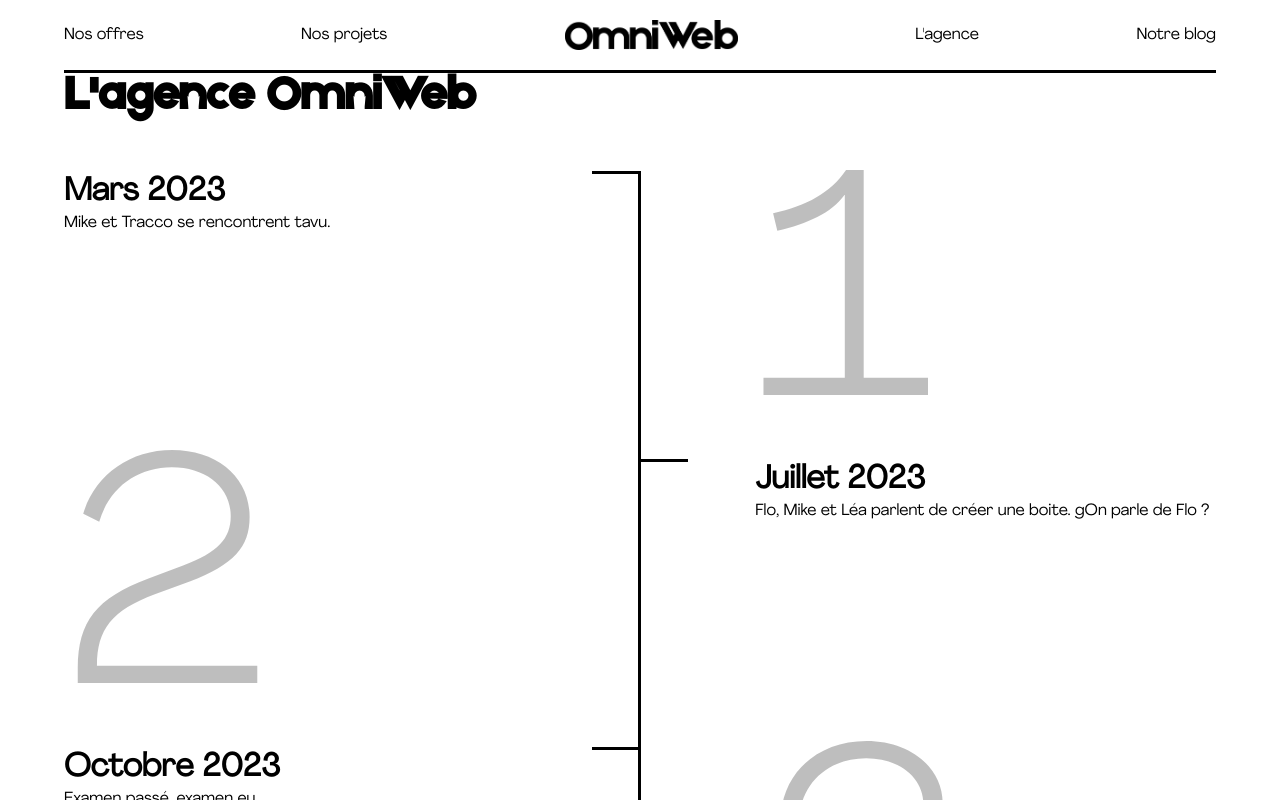
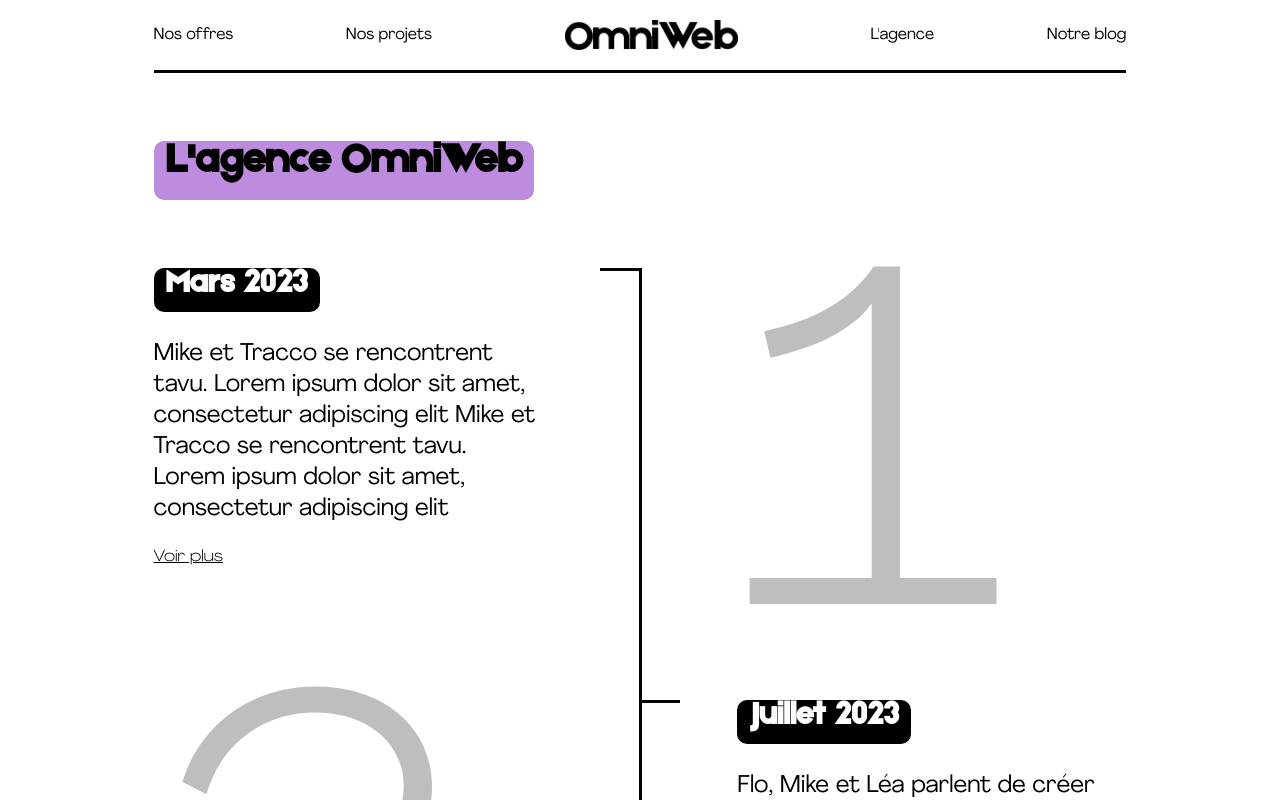
Before and after one commit to traccoenlea/omniweb, a React (Create React App) app: page /agence in a window 1280 px wide. Shown: the top 800 px of the page. Built offline with nearby package versions, Linux system fonts and the light colour scheme.

Commit message:
feat style page agency

```diff
--- a/src/assets/style/base.scss
+++ b/src/assets/style/base.scss
@@ -11,12 +11,13 @@
 
 .appContainer {
   margin: 0 5%;
+  margin: 0 12% 0 12%;
 }
 
 h1 {
   color: var(--primary);
   font-family: "Etna";
-  font-size: 300%;
+  font-size: 2.6rem;
 }
 
 h2 {
--- a/src/assets/style/components/agency.scss
+++ b/src/assets/style/components/agency.scss
@@ -1,3 +1,16 @@
+.TitleAgencyContainer {
+  margin: 7% 0 7% 0;
+  width: fit-content;
+  height: fit-content;
+  background-color: var(--accent);
+  display: flex;
+  border-radius: 10px;
+
+  .TitleAgency {
+    margin: 0 12px 18px 12px;
+  }
+}
+
 .agencyContainer {
   margin: 50px 0;
 
@@ -10,6 +23,7 @@
   }
 
   .stepContainer {
+    position: relative;
     width: 100%;
 
     .topBorder {
@@ -24,10 +38,57 @@
     .stepText,
     .stepNumber {
       width: 40%;
+
+      .TitleDateContainer {
+        margin: 0 0 7% 0;
+        width: fit-content;
+        height: fit-content;
+        background-color: var(--primary);
+        display: flex;
+        border-radius: 10px;
+
+        .TitleDate {
+          margin: 0 12px 12px 12px;
+          color: var(--secondary);
+          font-family: "Etna";
+        }
+      }
+      .TextDate {
+        font-size: 1.5rem;
+        margin: 0 0 5% 0;
+      }
+      .ButtonChronoModal:hover {
+        box-shadow: inset 100px 0 0 0 var(--primary);
+        color: white;
+        text-decoration: none;
+      }
+      .ButtonChronoModal:active {
+        transform: scale(1.1);
+      }
+      .ButtonChronoModal {
+        border: none;
+        background: none;
+        height: 6%;
+        width: fit-content;
+        border-radius: 5px;
+        left: 0;
+        font-family: "Agrandir Wide Light";
+        font-size: 1rem;
+        text-decoration: underline;
+        cursor: pointer;
+        box-shadow: inset 0 0 0 0 var(--primary);
+        color: var(--primary);
+        margin: 0 -0.25rem;
+        padding: 0 0.25rem;
+        display: flex;
+        justify-content: center;
+        align-items: center;
+        transition: color 0.3s ease-in-out, box-shadow 0.3s ease-in-out;
+      }
     }
 
     .stepNumber {
-      font-size: 20rem;
+      font-size: 30rem;
       opacity: 0.25;
       //CHECK HERE FOR THE CSS NUMBER AND SPACE BEFORE AND AFTER TEXT
       line-height: 90%;
--- /dev/null
+++ b/src/assets/style/components/modalChrono.scss
@@ -0,0 +1,37 @@
+.modalChrono {
+  padding: 5%;
+  z-index: 5000;
+  position: fixed;
+  bottom: 5rem;
+  width: 70vw;
+  height: fit-content;
+  background-color: var(--secondary);
+  box-shadow: rgba(255, 255, 255, 0.1) 0px 1px 1px 0px inset,
+    rgba(50, 50, 93, 0.25) 0px 50px 100px -20px,
+    rgba(0, 0, 0, 0.3) 0px 30px 60px -30px;
+  opacity: 0;
+  visibility: hidden;
+  border-radius: 10px;
+
+  button {
+    position: absolute;
+    right: 2%;
+    top: 10%;
+    border: none;
+    background: none;
+    transition: transform 0.3s;
+  }
+  button:hover {
+    transform: scale(1.1);
+    cursor: pointer;
+  }
+
+  h2 {
+    margin-bottom: 3%;
+  }
+
+  &.active {
+    opacity: 1;
+    visibility: visible;
+  }
+}
--- a/src/assets/style/index.scss
+++ b/src/assets/style/index.scss
@@ -9,3 +9,4 @@
 @use "./components/homepage.scss";
 @use "./components/atouts.scss";
 @use "./components/agency.scss";
+@use "./components/modalChrono.scss";
--- a/src/components/components/Chronologie.js
+++ b/src/components/components/Chronologie.js
@@ -1,39 +1,46 @@
-import React from "react";
+import React, { useState } from "react";
+import ModalChronologie from "./ModalChronologie";
 
 export const Chronologie = () => {
+  const [openModalIndex, setOpenModalIndex] = useState(null);
+
+  const handleClickModal = (index) => {
+    setOpenModalIndex(index);
+  };
+
   let dataChrono = [
     {
       id: 1,
       title: "Mars 2023",
-      text: "Mike et Tracco se rencontrent tavu.",
+      text: "Mike et Tracco se rencontrent tavu. Lorem ipsum dolor sit amet, consectetur adipiscing elit Mike et Tracco se rencontrent tavu. Lorem ipsum dolor sit amet, consectetur adipiscing elit ",
       left: true,
       right: false,
     },
     {
       id: 2,
       title: "Juillet 2023",
-      text: "Flo, Mike et Léa parlent de créer une boite. gOn parle de Flo ?",
+      text: "Flo, Mike et Léa parlent de créer une boite. gOn parle de Flo ? Lorem ipsum dolor sit amet, Flo, Mike et Léa parlent de créer une boite. gOn parle de Flo ? Lorem ipsum dolor sit amet, ",
       left: false,
       right: true,
     },
     {
       id: 3,
       title: "Octobre 2023",
-      text: "Examen passé, examen eu",
+      text: "Examen passé, examen eu Lorem ipsum dolor sit amet, consectetur adipiscing elit Examen passé, examen eu Lorem ipsum dolor sit amet, consectetur adipiscing elit ",
       left: true,
       right: false,
     },
     {
       id: 4,
       title: "Novembre 2023",
-      text: "Direction la BGE et début de la formation CCPE",
+      text: "Direction la BGE et début de la formation CCPE Lorem ipsum dolor sit amet, Direction la BGE et début de la formation CCPE Lorem ipsum dolor sit amet, ",
       left: false,
       right: true,
     },
     {
       id: 5,
       title: "Février 2024",
-      text: "Exams sur exams, CCPE acquis (trouver un moyen de le mettre en avant sans dire que c'est 1 sur 2) + Entrée en incubatest",
+      text: "Exams sur exams, CCPE acquis (trouver un moyen de le mettre en avant sans dire que c'est 1 sur 2) + Entrée en incubatest Exams sur exams, CCPE acquis (trouver un moyen de le mettre en avant sans dire que c'est 1 sur 2) + Entrée en incubatest ",
       left: true,
       right: false,
     },
@@ -46,9 +53,18 @@
           {d.left ? (
             <div className="stepContainer flex">
               <div className="stepText">
-                <h2>{d.title}</h2>
-                <p>{d.text}</p>
+                <div className="TitleDateContainer">
+                  <h2 className="TitleDate">{d.title}</h2>
+                </div>
+                <p className="TextDate">{d.text}</p>
+                <button
+                  className="ButtonChronoModal"
+                  onClick={() => handleClickModal(i)}
+                >
+                  Voir plus
+                </button>
               </div>
+
               <div className="middleContainer flex jcc">
                 <div
                   className={`${d.left ? "topBorder" : ""} blankSpace`}
@@ -74,11 +90,25 @@
               </div>
 
               <div className="stepText">
-                <h2>{d.title}</h2>
-                <p>{d.text}</p>
+                <div className="TitleDateContainer">
+                  <h2 className="TitleDate">{d.title}</h2>
+                </div>
+                <p className="TextDate">{d.text}</p>
+                <button
+                  className="ButtonChronoModal"
+                  onClick={() => handleClickModal(i)}
+                >
+                  Voir plus
+                </button>
               </div>
             </div>
           )}
+          <ModalChronologie
+            key={i}
+            isOpen={openModalIndex === i}
+            dataChrono={d}
+            handleCloseModal={() => setOpenModalIndex(null)}
+          />
         </div>
       ))}
       <div className="wideText flex jcc mt30">To be continued...</div>
--- /dev/null
+++ b/src/components/components/ModalChronologie.js
@@ -0,0 +1,20 @@
+import React from "react";
+import Cross from "../../assets/img/cross.png";
+
+function ModalChronologie({ isOpen, dataChrono, handleCloseModal }) {
+  return (
+    <div className={`modalChrono ${isOpen ? "active" : ""}`}>
+      {isOpen && (
+        <>
+          <h2>{dataChrono.title}</h2>
+          <p>{dataChrono.text}</p>
+          <button onClick={handleCloseModal}>
+            <img src={Cross} alt="Croix pour fermer le détail" />
+          </button>
+        </>
+      )}
+    </div>
+  );
+}
+
+export default ModalChronologie;
--- a/src/components/pages/Agency.js
+++ b/src/components/pages/Agency.js
@@ -4,11 +4,14 @@
 export const Agency = () => {
   return (
     <div className="appContainer">
-      <h1>L'agence OmniWeb</h1>
+      <div className="agencyContainer">
+        <div className="TitleAgencyContainer">
+          <h1 className="TitleAgency">L'agence OmniWeb</h1>
+        </div>
 
-      <Chronologie />
+        <Chronologie />
 
-      {/* <div className="agencyContainer">
+        {/* <div className="agencyContainer">
         <div className="stepContainer flex">
           <div className="stepText">
             <h1>Titre ici</h1>
@@ -22,7 +25,7 @@
         </div>
       </div> */}
 
-      {/* <div className="agencyContainer flex">
+        {/* <div className="agencyContainer flex">
         <div className="leftContainer">Left</div>
         <div className="middleContainer flex jcc">
           <div className="blankSpace topBorder"></div>
@@ -32,7 +35,7 @@
         <div className="rightContainer">Right</div>
       </div> */}
 
-      {/*  <div className="agencyContainer ">
+        {/*  <div className="agencyContainer ">
         <div className="flex">
           <div className="leftContainer">
             <h2>Titre</h2>
@@ -63,6 +66,7 @@
           </div>
         </div>
       </div>*/}
+      </div>
     </div>
   );
 };
```
Also changed, not shown: src/assets/img/cross.png (added), 1 other file (tests, documents, lock files or other folders).
